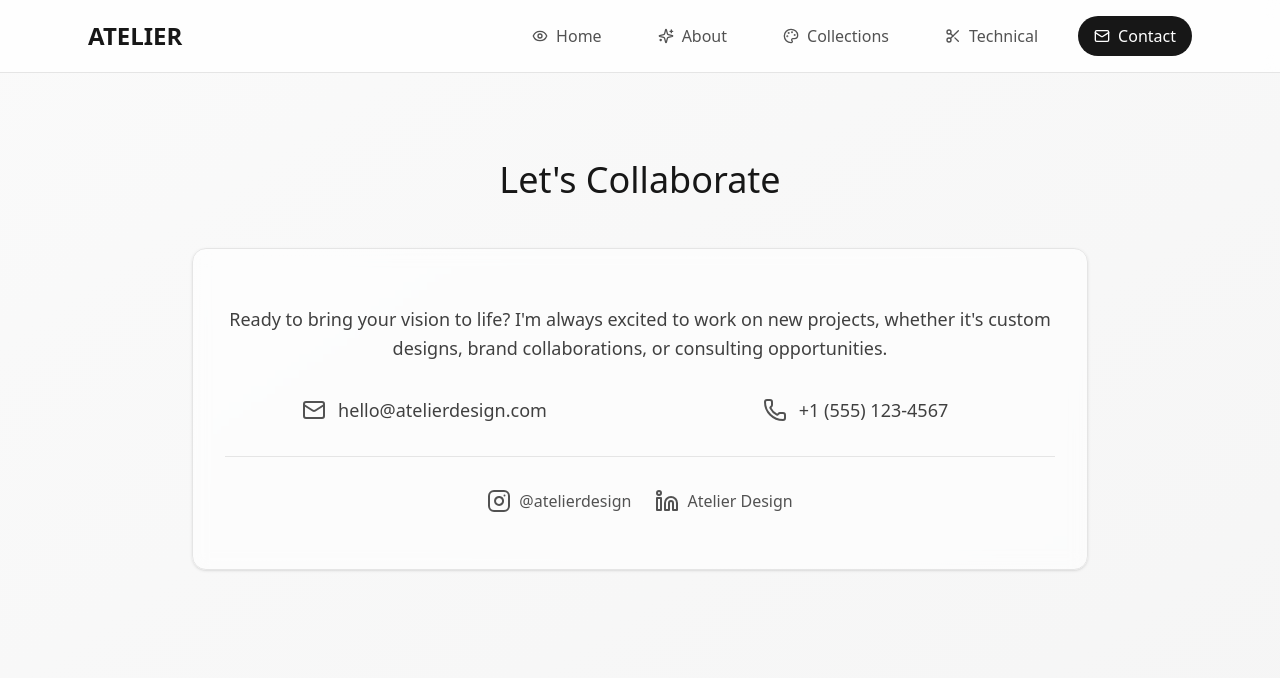
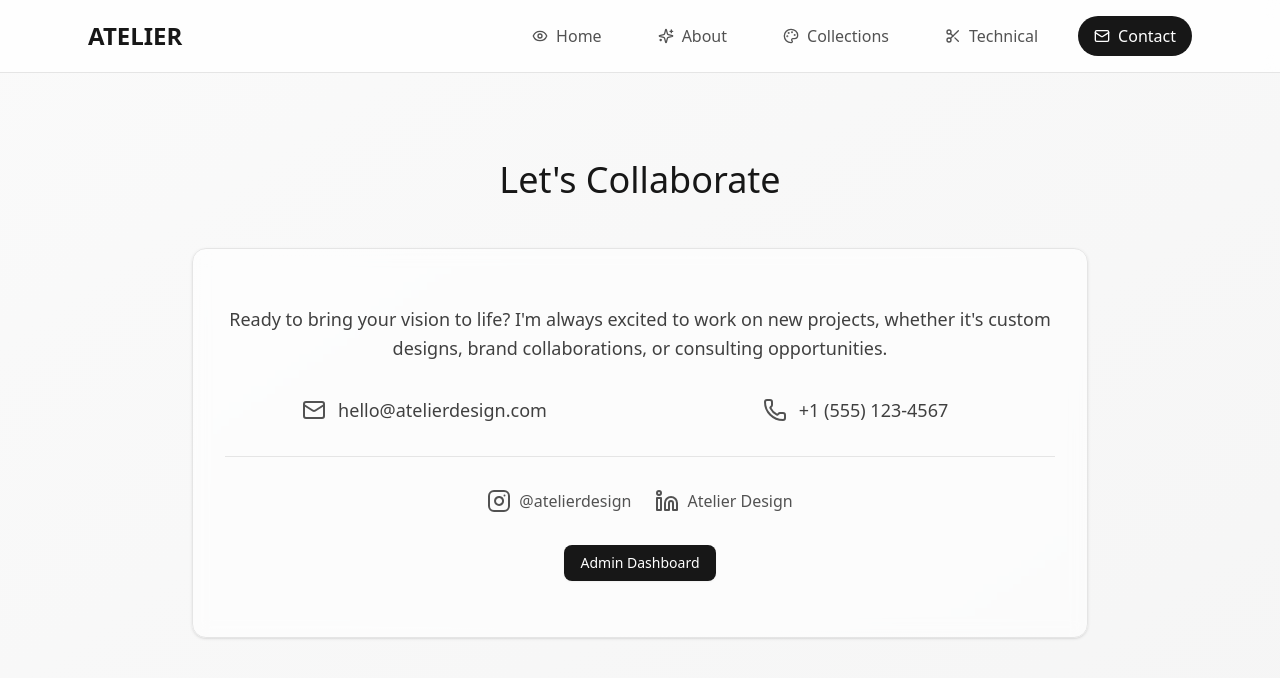
Before and after one commit to rfmxmfr/El-portafolio, a React (Vite) app: page / in a window 1280 px wide. Both pictures are taken after a click on the button "Contact". Shown: the top 678 px of the page. Built offline with nearby package versions, Linux system fonts and the light colour scheme.

Commit message:
Add admin dashboard button

```diff
--- a/src/App.jsx
+++ b/src/App.jsx
@@ -354,6 +354,14 @@ function App() {
                       <span>Atelier Design</span>
                     </button>
                   </div>
+                  <div className="mt-8">
+                    <Button
+                      onClick={() => window.location.href = '/admin'}
+                      className="bg-neutral-900 hover:bg-neutral-800 text-white"
+                    >
+                      {t('Admin Dashboard')}
+                    </Button>
+                  </div>
                   {/* Admin buttons removed */}
                 </CardContent>
               </Card>
```
